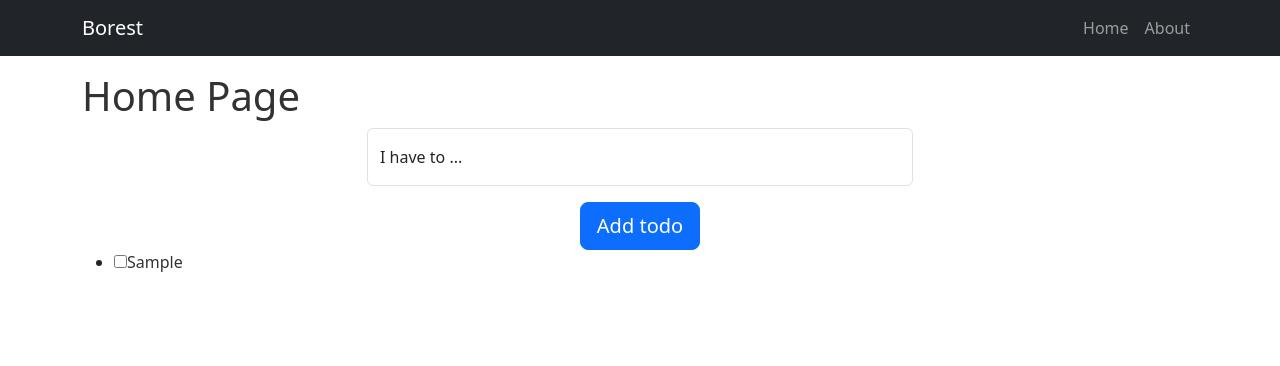
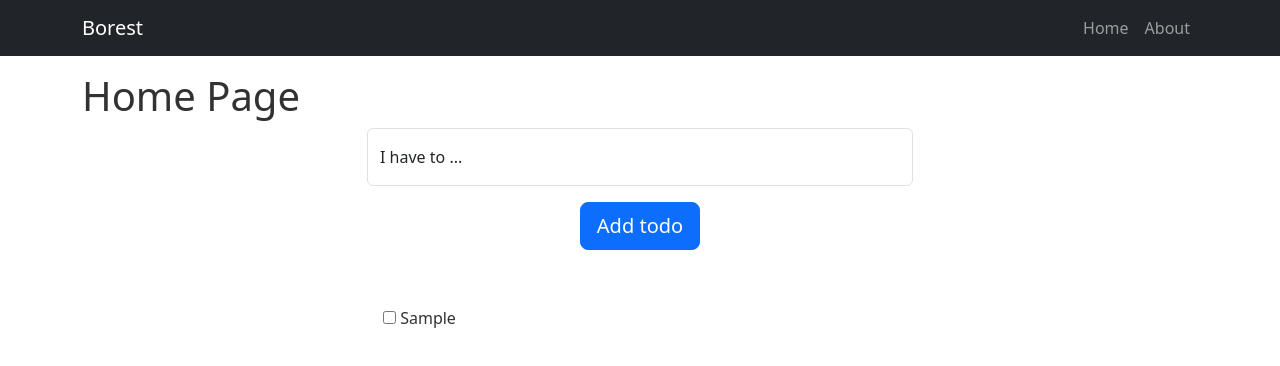
Before and after one commit to Stratis-Dermanoutsos/cra-template-borest, a React (Create React App) app in the folder template/: page / in a window 1280 px wide. Both pictures are taken after typing "Sample" into the empty fields and a click on the button "Add todo". Shown: the top 366 px of the page. Built offline with nearby package versions, Linux system fonts and the light colour scheme.

Commit message:
Finished HomePage
Hopefully, this is the end of this page.

```diff
--- a/template/src/components/TodoItem.tsx
+++ b/template/src/components/TodoItem.tsx
@@ -1,19 +1,21 @@
 import React from 'react'
+import { ListGroup } from 'react-bootstrap';
 import { useDispatch } from 'react-redux';
+import todo from 'app/models/todo';
 import { removeChecked } from 'features/todoSlice';
-import todo from 'app/models/todo';
 
 function TodoItem({ item }: { item: todo }) {
     const dispatch = useDispatch();
 
     return (
-        <li>
+        <ListGroup.Item>
             <input
                 type='checkbox'
                 checked={item.checked}
                 onChange={() => dispatch(removeChecked(item.id))} />
+            {' '}
             <span>{item.text}</span>
-        </li>
+        </ListGroup.Item>
     );
 };
 
--- a/template/src/components/TodoList.tsx
+++ b/template/src/components/TodoList.tsx
@@ -1,13 +1,18 @@
 import React from 'react';
+import { ListGroup } from 'react-bootstrap';
 import { useSelector } from 'react-redux';
+import todo from 'app/models/todo';
 import TodoItem from 'components/TodoItem';
 import { selectTodo } from 'features/todoSlice';
-import todo from 'app/models/todo';
 
 const TodoList = () => {
     const todos: todo[] = useSelector(selectTodo);
 
-    return <ul>{todos.map(item => <TodoItem key={item.id} item={item} />)}</ul>;
+    return (
+        <ListGroup variant='flush'>
+            {todos.map(item => <TodoItem key={item.id} item={item} />)}
+        </ListGroup>
+    );
 };
 
 export default TodoList;
--- a/template/src/pages/HomePage.tsx
+++ b/template/src/pages/HomePage.tsx
@@ -1,8 +1,8 @@
 import React, { useRef } from 'react';
 import { Button, Col, Container, FloatingLabel, Form, Row } from 'react-bootstrap';
+import { useDispatch } from 'react-redux';
 import TodoList from 'components/TodoList';
 import { addTodo } from 'features/todoSlice';
-import { useDispatch } from 'react-redux';
 
 const HomePage = () => {
     const dispatch = useDispatch();
@@ -21,7 +21,7 @@ const HomePage = () => {
             <h1>Home Page</h1>
             <Row>
                 <Col
-                    xs={{ span: 8, offset: 2 }}
+                    xs={{ span: 10, offset: 1 }}
                     md={{ span: 6, offset: 3 }}
                 >
                     <FloatingLabel
@@ -38,7 +38,14 @@ const HomePage = () => {
                     <Button size='lg' variant='primary' onClick={handleSubmit}>Add todo</Button>
                 </Col>
             </Row>
-            <TodoList />
+            <Row className='mt-5'>
+                <Col
+                    xs={{ span: 10, offset: 1 }}
+                    md={{ span: 6, offset: 3 }}
+                >
+                    <TodoList />
+                </Col>
+            </Row>
         </Container>
     );
 };
```
